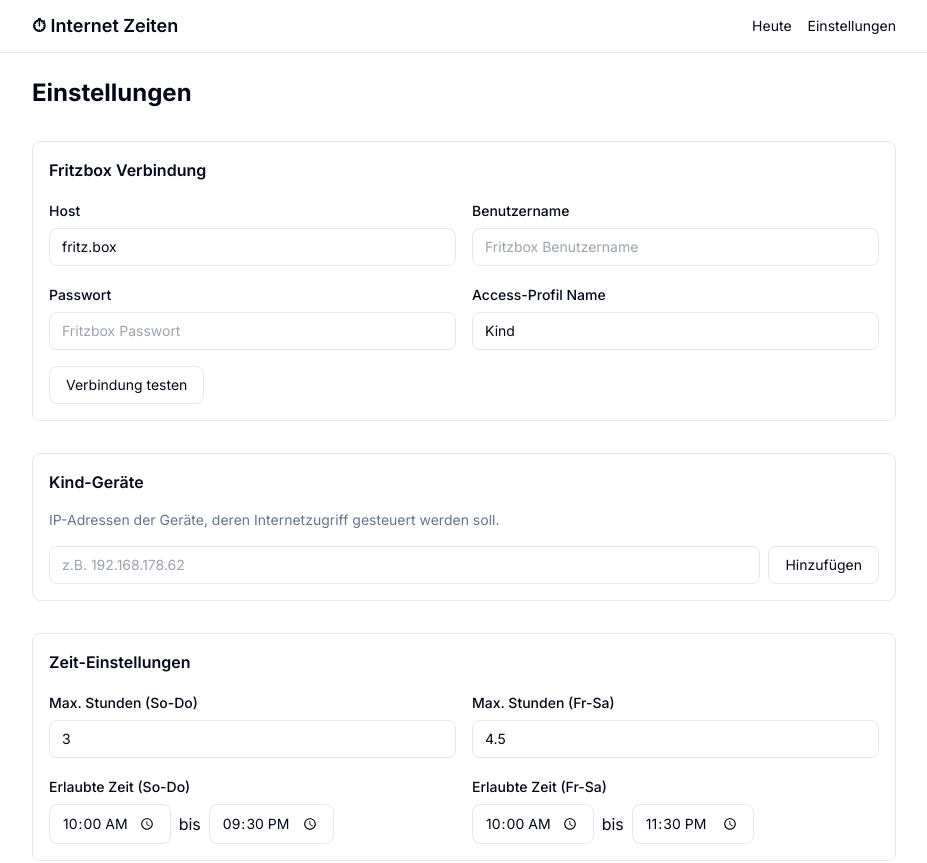
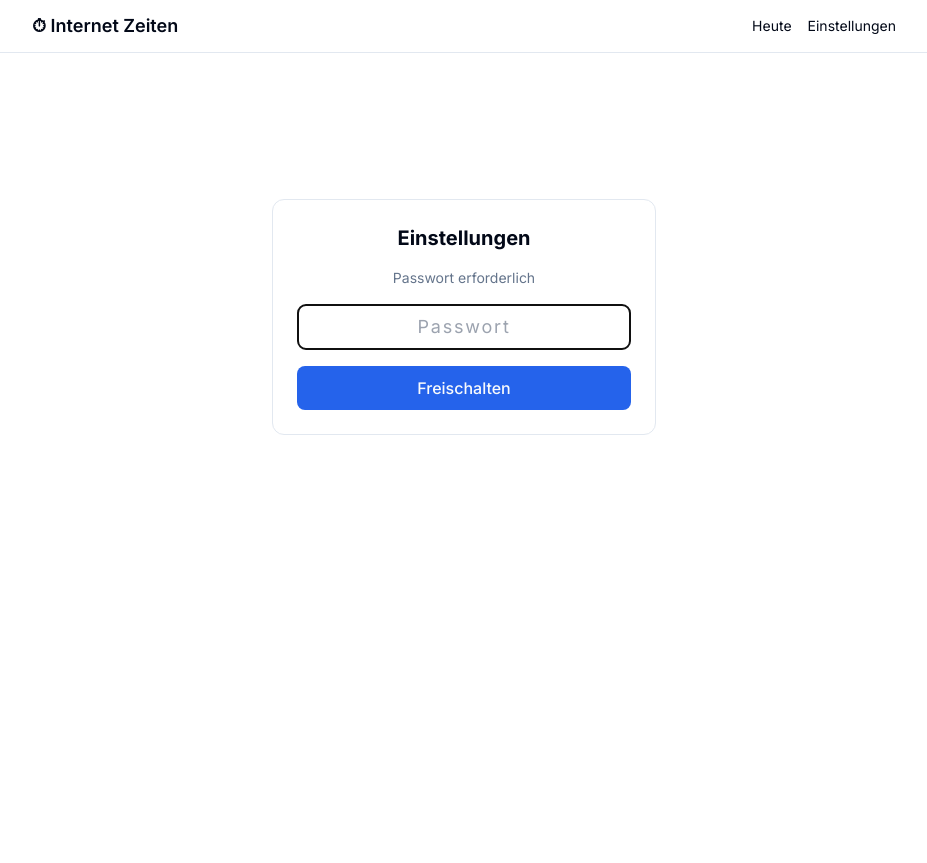
Before and after one commit to Barth-Testing/inet-time-manager, a Next.js app: page /settings in a window 1280 px wide. Shown: the top 863 px of the page, without its empty margins (176-1103 px from the left). After the commit the page ends 800 px from the top, so only its background shows below. Built offline with nearby package versions, Linux system fonts and the light colour scheme.

Commit message:
protect settings page with password 'Fritz123', main page stays open for son

```diff
--- a/src/app/settings/page.tsx
+++ b/src/app/settings/page.tsx
@@ -2,7 +2,13 @@
 
 import { useState, useEffect } from 'react'
 
+const SETTINGS_PASSWORD = 'Fritz123'
+
 export default function SettingsPage() {
+  const [unlocked, setUnlocked] = useState(false)
+  const [pwInput, setPwInput] = useState('')
+  const [pwError, setPwError] = useState('')
+
   const [settings, setSettings] = useState({
     fritzboxHost: 'fritz.box',
     fritzboxUsername: '',
@@ -17,7 +23,6 @@ export default function SettingsPage() {
   })
 
   const [newDeviceIP, setNewDeviceIP] = useState('')
-
   const [currentCode, setCurrentCode] = useState('')
   const [newCode, setNewCode] = useState('')
   const [confirmCode, setConfirmCode] = useState('')
@@ -28,6 +33,13 @@ export default function SettingsPage() {
   const [testResult, setTestResult] = useState('')
 
   useEffect(() => {
+    if (sessionStorage.getItem('settings_unlocked') === '1') {
+      setUnlocked(true)
+    }
+  }, [])
+
+  useEffect(() => {
+    if (!unlocked) return
     fetch('/api/settings')
       .then(r => r.json())
       .then(result => {
@@ -35,19 +47,28 @@ export default function SettingsPage() {
           setSettings(prev => ({ ...prev, ...result.data }))
         }
       })
-  }, [])
+  }, [unlocked])
+
+  const handlePwSubmit = (e: React.FormEvent) => {
+    e.preventDefault()
+    if (pwInput === SETTINGS_PASSWORD) {
+      sessionStorage.setItem('settings_unlocked', '1')
+      setUnlocked(true)
+      setPwError('')
+    } else {
+      setPwError('Falsches Passwort')
+    }
+  }
 
   const handleSave = async () => {
     setSaving(true)
     setMessage('')
-
     try {
       const res = await fetch('/api/settings', {
         method: 'PUT',
         headers: { 'Content-Type': 'application/json' },
         body: JSON.stringify(settings),
       })
-
       const result = await res.json()
       if (result.success) {
         setMessageType('success')
@@ -67,11 +88,9 @@ export default function SettingsPage() {
   const handleTestConnection = async () => {
     setTesting(true)
     setTestResult('')
-
     try {
       const res = await fetch('/api/fritzbox/test', { method: 'POST' })
       const result = await res.json()
-
       if (result.success) {
         setTestResult('Verbindung erfolgreich! Profile: ' + (result.data?.availableProfiles?.join(', ') || 'Keine'))
         setMessageType('success')
@@ -95,20 +114,17 @@ export default function SettingsPage() {
       setMessage('Codes stimmen nicht überein')
       return
     }
-
     if (newCode.length < 4) {
       setMessageType('error')
       setMessage('Code muss mindestens 4 Zeichen lang sein')
       return
     }
-
     try {
       const res = await fetch('/api/auth/verify', {
         method: 'PUT',
         headers: { 'Content-Type': 'application/json' },
         body: JSON.stringify({ currentCode, newCode }),
       })
-
       const result = await res.json()
       if (result.success) {
         setMessageType('success')
@@ -126,24 +142,46 @@ export default function SettingsPage() {
     }
   }
 
+  if (!unlocked) {
+    return (
+      <div className="flex items-center justify-center min-h-[60vh]">
+        <form onSubmit={handlePwSubmit} className="bg-card border rounded-xl p-6 max-w-sm w-full space-y-4">
+          <h1 className="text-xl font-bold text-center">Einstellungen</h1>
+          <p className="text-sm text-muted-foreground text-center">Passwort erforderlich</p>
+          <input
+            type="password"
+            value={pwInput}
+            onChange={e => { setPwInput(e.target.value); setPwError('') }}
+            className="w-full border rounded-lg px-3 py-2 text-lg tracking-widest text-center bg-background"
+            placeholder="Passwort"
+            autoFocus
+          />
+          {pwError && <p className="text-destructive text-sm text-center">{pwError}</p>}
+          <button
+            type="submit"
+            className="w-full bg-primary text-primary-foreground rounded-lg py-2.5 font-medium hover:bg-primary/90 transition-colors"
+          >
+            Freischalten
+          </button>
+        </form>
+      </div>
+    )
+  }
+
   return (
     <div className="space-y-8">
       <h1 className="text-2xl font-bold">Einstellungen</h1>
 
       {message && (
         <div className={`rounded-lg p-3 text-sm ${
-          messageType === 'success'
-            ? 'bg-green-50 text-green-700'
-            : 'bg-red-50 text-red-700'
+          messageType === 'success' ? 'bg-green-50 text-green-700' : 'bg-red-50 text-red-700'
         }`}>
           {message}
         </div>
       )}
 
-      {/* Fritzbox Configuration */}
       <section className="bg-card border rounded-lg p-4 space-y-4">
         <h2 className="font-semibold">Fritzbox Verbindung</h2>
-
         <div className="grid grid-cols-1 md:grid-cols-2 gap-4">
           <div className="space-y-1.5">
             <label className="text-sm font-medium">Host</label>
@@ -155,7 +193,6 @@ export default function SettingsPage() {
               placeholder="fritz.box"
             />
           </div>
-
           <div className="space-y-1.5">
             <label className="text-sm font-medium">Benutzername</label>
             <input
@@ -166,7 +203,6 @@ export default function SettingsPage() {
               placeholder="Fritzbox Benutzername"
             />
           </div>
-
           <div className="space-y-1.5">
             <label className="text-sm font-medium">Passwort</label>
             <input
@@ -176,7 +212,6 @@ export default function SettingsPage() {
               placeholder="Fritzbox Passwort"
             />
           </div>
-
           <div className="space-y-1.5">
             <label className="text-sm font-medium">Access-Profil Name</label>
             <input
@@ -188,7 +223,6 @@ export default function SettingsPage() {
             />
           </div>
         </div>
-
         <div className="flex gap-2">
           <button
             onClick={handleTestConnection}
@@ -198,19 +232,14 @@ export default function SettingsPage() {
             {testing ? 'Teste...' : 'Verbindung testen'}
           </button>
         </div>
-
-        {testResult && (
-          <div className="text-sm text-green-700">{testResult}</div>
-        )}
+        {testResult && <div className="text-sm text-green-700">{testResult}</div>}
       </section>
 
-      {/* Child Devices */}
       <section className="bg-card border rounded-lg p-4 space-y-4">
         <h2 className="font-semibold">Kind-Geräte</h2>
         <p className="text-sm text-muted-foreground">
           IP-Adressen der Geräte, deren Internetzugriff gesteuert werden soll.
         </p>
-
         <div className="flex gap-2">
           <input
             type="text"
@@ -221,10 +250,7 @@ export default function SettingsPage() {
             onKeyDown={(e) => {
               if (e.key === 'Enter' && newDeviceIP.trim()) {
                 if (!settings.childDeviceIPs.includes(newDeviceIP.trim())) {
-                  setSettings({
-                    ...settings,
-                    childDeviceIPs: [...settings.childDeviceIPs, newDeviceIP.trim()],
-                  })
+                  setSettings({ ...settings, childDeviceIPs: [...settings.childDeviceIPs, newDeviceIP.trim()] })
                 }
                 setNewDeviceIP('')
               }
@@ -233,10 +259,7 @@ export default function SettingsPage() {
           <button
             onClick={() => {
               if (newDeviceIP.trim() && !settings.childDeviceIPs.includes(newDeviceIP.trim())) {
-                setSettings({
-                  ...settings,
-                  childDeviceIPs: [...settings.childDeviceIPs, newDeviceIP.trim()],
-                })
+                setSettings({ ...settings, childDeviceIPs: [...settings.childDeviceIPs, newDeviceIP.trim()] })
                 setNewDeviceIP('')
               }
             }}
@@ -245,19 +268,13 @@ export default function SettingsPage() {
             Hinzufügen
           </button>
         </div>
-
         {settings.childDeviceIPs.length > 0 && (
           <div className="space-y-2">
             {settings.childDeviceIPs.map((ip, i) => (
               <div key={i} className="flex items-center justify-between border rounded-lg px-3 py-2 text-sm">
                 <span>{ip}</span>
                 <button
-                  onClick={() => {
-                    setSettings({
-                      ...settings,
-                      childDeviceIPs: settings.childDeviceIPs.filter((_, j) => j !== i),
-                    })
-                  }}
+                  onClick={() => setSettings({ ...settings, childDeviceIPs: settings.childDeviceIPs.filter((_, j) => j !== i) })}
                   className="text-red-500 hover:text-red-700 transition-colors"
                 >
                   Entfernen
@@ -268,125 +285,85 @@ export default function SettingsPage() {
         )}
       </section>
 
-      {/* Time Settings */}
       <section className="bg-card border rounded-lg p-4 space-y-4">
         <h2 className="font-semibold">Zeit-Einstellungen</h2>
-
         <div className="grid grid-cols-1 md:grid-cols-2 gap-4">
           <div className="space-y-1.5">
             <label className="text-sm font-medium">Max. Stunden (So-Do)</label>
             <input
-              type="number"
-              step="0.5"
-              min="0"
-              max="24"
+              type="number" step="0.5" min="0" max="24"
               value={settings.maxHoursSunThu}
               onChange={(e) => setSettings({ ...settings, maxHoursSunThu: parseFloat(e.target.value) || 0 })}
               className="w-full border rounded-lg px-3 py-2 text-sm bg-background"
             />
           </div>
-
           <div className="space-y-1.5">
             <label className="text-sm font-medium">Max. Stunden (Fr-Sa)</label>
             <input
-              type="number"
-              step="0.5"
-              min="0"
-              max="24"
+              type="number" step="0.5" min="0" max="24"
               value={settings.maxHoursFriSat}
               onChange={(e) => setSettings({ ...settings, maxHoursFriSat: parseFloat(e.target.value) || 0 })}
               className="w-full border rounded-lg px-3 py-2 text-sm bg-background"
             />
           </div>
-
           <div className="space-y-1.5">
             <label className="text-sm font-medium">Erlaubte Zeit (So-Do)</label>
             <div className="flex items-center gap-2">
-              <input
-                type="time"
-                value={settings.allowedStartSunThu}
+              <input type="time" value={settings.allowedStartSunThu}
                 onChange={(e) => setSettings({ ...settings, allowedStartSunThu: e.target.value })}
-                className="border rounded-lg px-3 py-2 text-sm bg-background"
-              />
+                className="border rounded-lg px-3 py-2 text-sm bg-background" />
               <span>bis</span>
-              <input
-                type="time"
-                value={settings.allowedEndSunThu}
+              <input type="time" value={settings.allowedEndSunThu}
                 onChange={(e) => setSettings({ ...settings, allowedEndSunThu: e.target.value })}
-                className="border rounded-lg px-3 py-2 text-sm bg-background"
-              />
+                className="border rounded-lg px-3 py-2 text-sm bg-background" />
             </div>
           </div>
-
           <div className="space-y-1.5">
             <label className="text-sm font-medium">Erlaubte Zeit (Fr-Sa)</label>
             <div className="flex items-center gap-2">
-              <input
-                type="time"
-                value={settings.allowedStartFriSat}
+              <input type="time" value={settings.allowedStartFriSat}
                 onChange={(e) => setSettings({ ...settings, allowedStartFriSat: e.target.value })}
-                className="border rounded-lg px-3 py-2 text-sm bg-background"
-              />
+                className="border rounded-lg px-3 py-2 text-sm bg-background" />
               <span>bis</span>
-              <input
-                type="time"
-                value={settings.allowedEndFriSat}
+              <input type="time" value={settings.allowedEndFriSat}
                 onChange={(e) => setSettings({ ...settings, allowedEndFriSat: e.target.value })}
-                className="border rounded-lg px-3 py-2 text-sm bg-background"
-              />
+                className="border rounded-lg px-3 py-2 text-sm bg-background" />
             </div>
           </div>
         </div>
       </section>
 
-      {/* Parent Code */}
       <section className="bg-card border rounded-lg p-4 space-y-4">
         <h2 className="font-semibold">Eltern-Code</h2>
         <p className="text-sm text-muted-foreground">
           Mit diesem Code können Ausnahmen (z.B. Ferienmodus) freigegeben werden.
         </p>
-
         <div className="grid grid-cols-1 md:grid-cols-3 gap-4">
           <div className="space-y-1.5">
             <label className="text-sm font-medium">Aktueller Code</label>
-            <input
-              type="password"
-              value={currentCode}
+            <input type="password" value={currentCode}
               onChange={(e) => setCurrentCode(e.target.value)}
-              className="w-full border rounded-lg px-3 py-2 text-sm bg-background"
-            />
+              className="w-full border rounded-lg px-3 py-2 text-sm bg-background" />
           </div>
-
           <div className="space-y-1.5">
             <label className="text-sm font-medium">Neuer Code</label>
-            <input
-              type="password"
-              value={newCode}
+            <input type="password" value={newCode}
               onChange={(e) => setNewCode(e.target.value)}
-              className="w-full border rounded-lg px-3 py-2 text-sm bg-background"
-            />
+              className="w-full border rounded-lg px-3 py-2 text-sm bg-background" />
           </div>
-
           <div className="space-y-1.5">
             <label className="text-sm font-medium">Neuer Code bestätigen</label>
-            <input
-              type="password"
-              value={confirmCode}
+            <input type="password" value={confirmCode}
               onChange={(e) => setConfirmCode(e.target.value)}
-              className="w-full border rounded-lg px-3 py-2 text-sm bg-background"
-            />
+              className="w-full border rounded-lg px-3 py-2 text-sm bg-background" />
           </div>
         </div>
-
-        <button
-          onClick={handleChangeCode}
-          className="border rounded-lg px-4 py-2 text-sm hover:bg-accent transition-colors"
-        >
+        <button onClick={handleChangeCode}
+          className="border rounded-lg px-4 py-2 text-sm hover:bg-accent transition-colors">
           Code ändern
         </button>
       </section>
 
-      {/* Save Button */}
       <button
         onClick={handleSave}
         disabled={saving}
```
